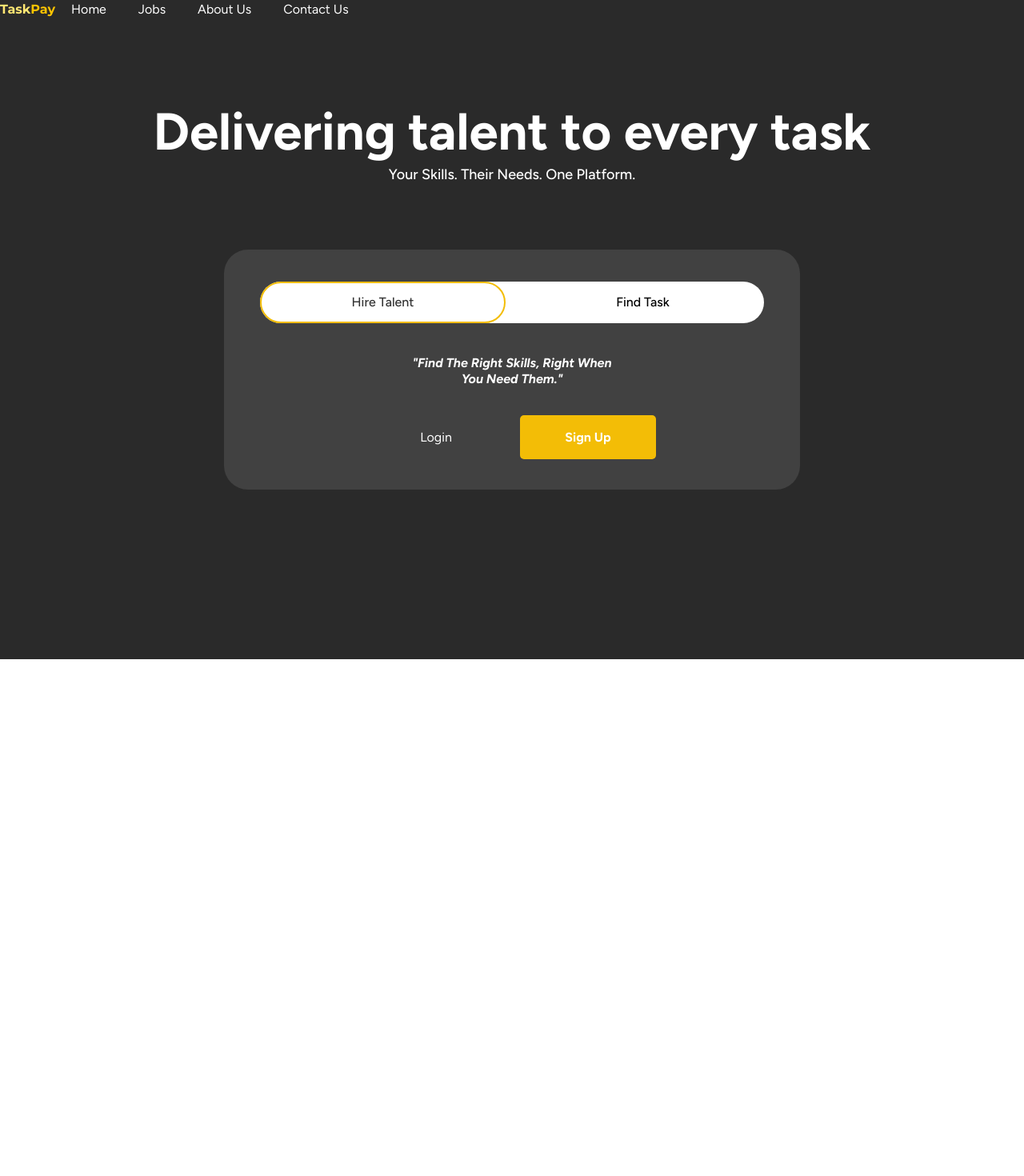
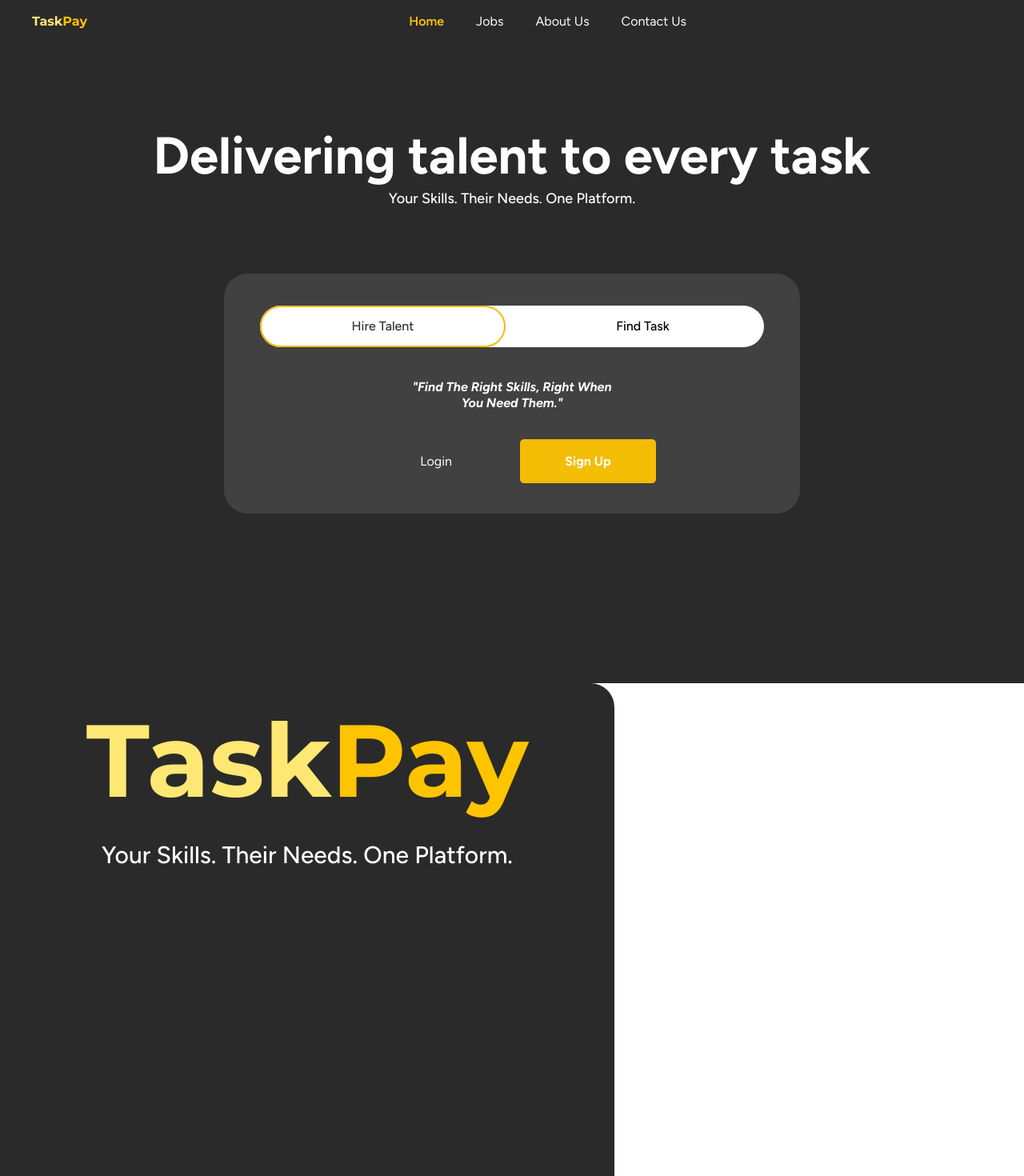
Before and after one commit to superchezzz/infoman-taskpay, a React (Vite) app in the folder taskpay-frontend/: page / in a window 1280 px wide. Shown: the top 1470 px of the page at 80% size. Before the commit the page ends 824 px from the top, so only its background shows below. Built offline with nearby package versions, Linux system fonts and the light colour scheme.

Commit message:
polish the landing page and drafted tha login

```diff
--- a/taskpay-frontend/src/App.jsx
+++ b/taskpay-frontend/src/App.jsx
@@ -1,12 +1,14 @@
 import React from 'react'
 import Navbar from './components/Navbar/Navbar'
 import LandingPage from './pages/LandingPage';
+import Login from './pages/Login'
 
 function App(){
   return (
     <div  className='container'>
       <Navbar />
       <LandingPage />
+      <Login />
     </div>
   )
 }
--- a/taskpay-frontend/src/components/Navbar/Navbar.css
+++ b/taskpay-frontend/src/components/Navbar/Navbar.css
@@ -1,13 +1,19 @@
 @import "tailwindcss";
 
 *{
-    margin: 10;
+    margin: 0;
     padding: 0;
     box-sizing: border-box;
     font-family: "Figtree", sans-serif;
 
     color: #FFFFFF;
 }
+
+body {
+    overflow-x: hidden;
+    width: 100%;
+}
+
 .container{
     min-width: 100vw;
     min-height: 100vh;
@@ -19,13 +25,38 @@
     flex-direction: row;
     align-items: center;
     gap: 20px;
+    padding: 15px 40px;
+    width: 100%;
 }
+
+.Navbar ul{
+    margin-left: auto;
+    margin-right: auto;
+}
+
 .taskpay-FFE773,
 .taskpay-span-FEC400{
     color: #FFE773;
     font-family: "Montserrat", sans-serif;
     font-weight: 700;
+    cursor: pointer;
 }
+
 .taskpay-span-FEC400{
     color: #FEC400;
 }
+
+.active-nav-link {
+    color: #FEC400;
+    font-weight: 600;
+    cursor: pointer;
+}
+
+.Navbar ul li:not(.active-nav-link) {
+    transition: color 0.3s ease;
+}
+
+.Navbar ul li:not(.active-nav-link):hover {
+    color: #a0a0a0;
+    cursor: pointer;
+}
--- a/taskpay-frontend/src/components/Navbar/Navbar.jsx
+++ b/taskpay-frontend/src/components/Navbar/Navbar.jsx
@@ -7,7 +7,7 @@ const Navbar = () => {
         <h1 className="taskpay-FFE773">Task<span className="taskpay-span-FEC400">Pay</span></h1>
 
         <ul className="flex row list-none gap-10 items-center justify-items-center">
-            <li>Home</li>
+            <li className="active-nav-link">Home</li>
             <li>Jobs</li>
             <li>About Us</li>
             <li>Contact Us</li>
--- /dev/null
+++ b/taskpay-frontend/src/pages/Login.jsx
@@ -0,0 +1,20 @@
+import React from 'react'
+import "../styles/Login.css"
+
+function Login(){
+  return (
+    <div className="login-container flex row min-h-screen">
+        <div className="login-left-container flex-6 rounded-r-[30px] items-center justify-items-center">
+            <h1 className="taskpay-FFE773 text-[128px]">Task<span className="taskpay-span-FEC400">Pay</span></h1>
+            <p className="color-white text-[30px] font-medium text-opacity-80">Your Skills. Their Needs. One Platform.</p>
+        </div>
+        <div className="login-right-container flex-4">
+            <form>
+
+            </form>
+        </div>
+    </div>
+  )
+}
+
+export default Login
--- /dev/null
+++ b/taskpay-frontend/src/styles/Login.css
@@ -0,0 +1,3 @@
+.login-left-container{
+    background-color: #2A2A2A;
+}
```
